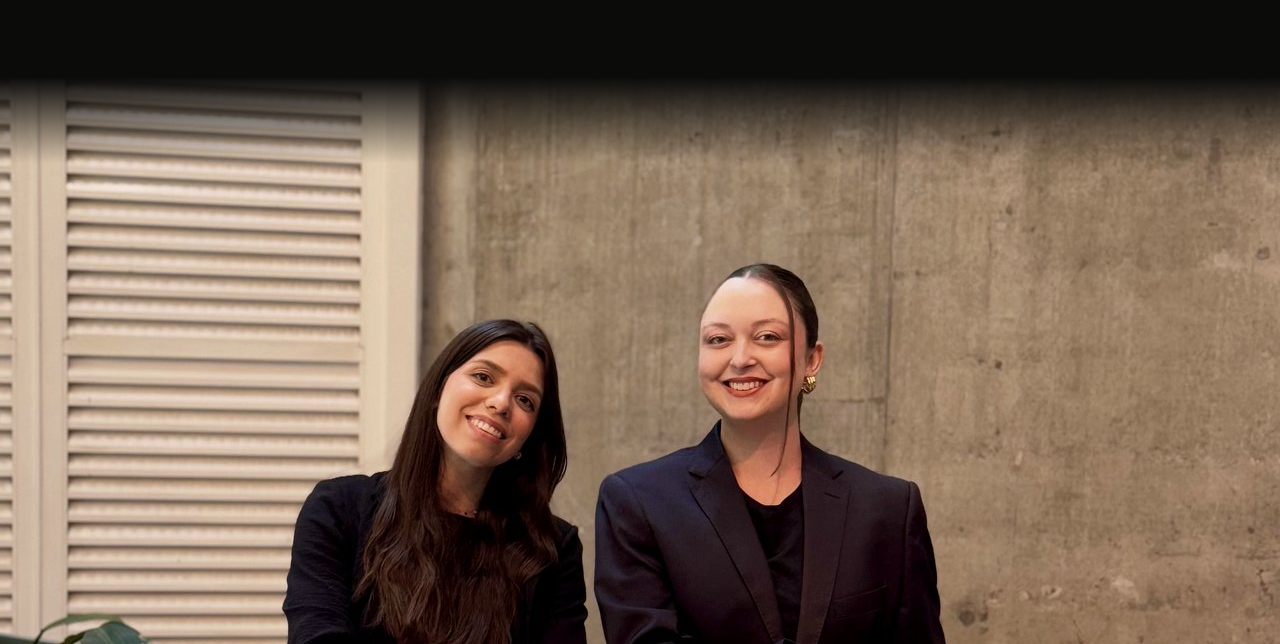
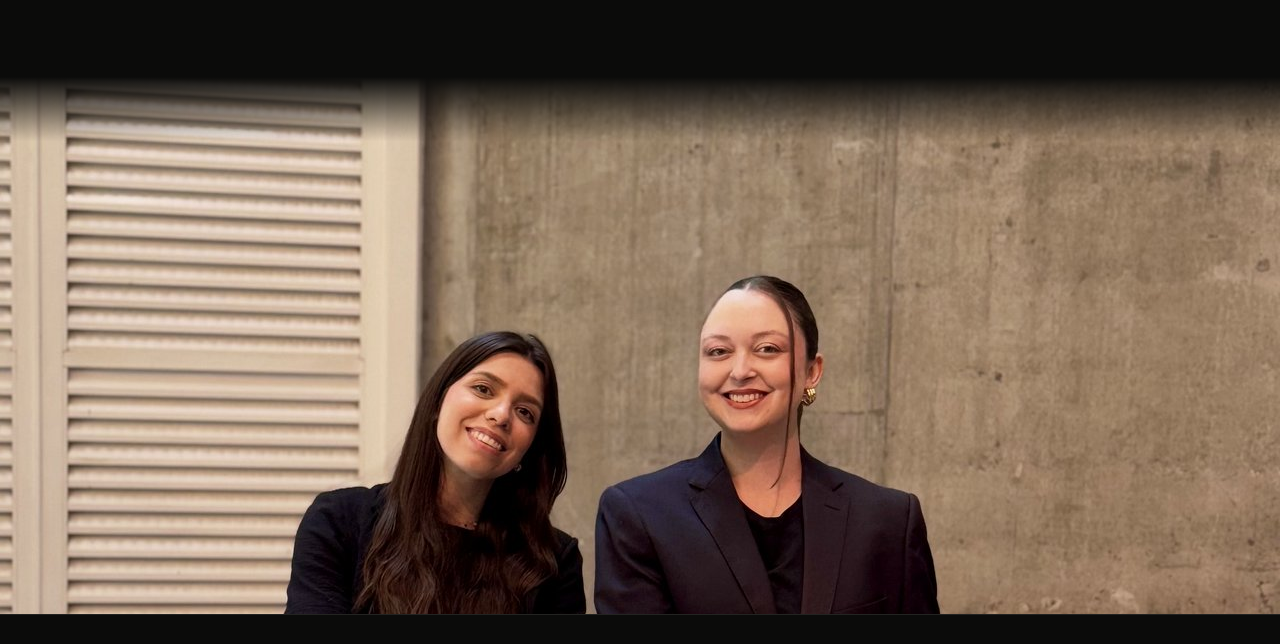
Before and after one commit to erikahperes-hub/Bodhi, a plain HTML site: page index.html in a window 1280 px wide. Shown: the part 6979-7623 px from the top of the page. Drawn offline with Linux system fonts and the light colour scheme; animation ran at ten frames a second.

Commit message:
Ajusta enquadramento da foto da equipe para não depender da altura da janela
Co-Authored-By: Claude Sonnet 5 <noreply@anthropic.com>
Claude-Session: https://claude.ai/code/session_01RYdxYxzMPbcFGBTMAQfjgo

```diff
--- a/css/style.css
+++ b/css/style.css
@@ -286,14 +286,14 @@ h2{font-size:clamp(1.8rem,3.4vw,2.7rem);line-height:1.2;}
 .contato{background:var(--bg);text-align:center;padding-bottom:0;}
 .contato-inner{display:flex;flex-direction:column;align-items:center;}
 .contato-photo-full{
-  width:100%;height:90vh;min-height:480px;max-height:900px;
+  width:100%;height:clamp(460px,42vw,820px);
   margin-top:80px;position:relative;overflow:hidden;
 }
 .contato-photo-full::before{
   content:'';position:absolute;inset:0;z-index:1;
   background:linear-gradient(180deg, var(--bg) 0%, rgba(11,11,10,0) 12%);
 }
-.contato-photo-full img{width:100%;height:100%;object-fit:cover;object-position:center 40%;}
+.contato-photo-full img{width:100%;height:100%;object-fit:cover;object-position:center 32%;}
 .contato .section-sub{margin:18px auto 36px;text-align:center;}
 .contato-actions{display:flex;gap:18px;flex-wrap:wrap;justify-content:center;}
 
```
